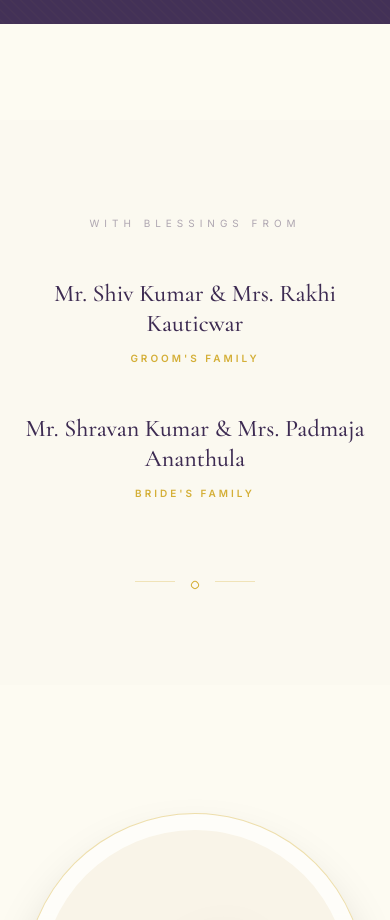
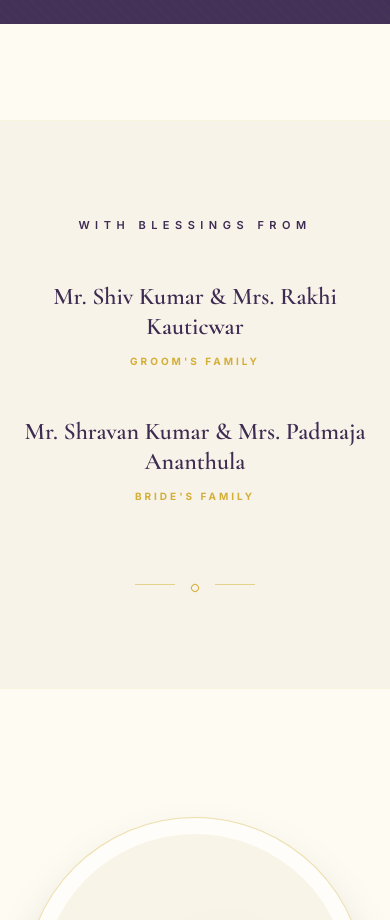
Before and after one commit to pruthvi2805/wedding-invite, a Next.js app: page / in a window 390 px wide. Shown: the part 820-1740 px from the top of the page. Built offline with nearby package versions, Linux system fonts and the light colour scheme.

Commit message:
UX Polish: Final fix for Hero sequence and Blessings visibility

```diff
--- a/src/app/page.tsx
+++ b/src/app/page.tsx
@@ -29,9 +29,9 @@ export default function Home() {
             <div className="relative bg-[#FDFBF2] py-24 md:py-32 space-y-32">
 
                 {/* Warmer Family Section - Separate Chapter */}
-                <section className="relative overflow-hidden">
-                    {/* Chapter Background */}
-                    <div className="absolute inset-0 bg-[#FAF7F0] opacity-50" />
+                <section className="relative overflow-hidden border-y border-gold/10">
+                    {/* Chapter Background - Solid, warmer cream to distinguish from other sections */}
+                    <div className="absolute inset-0 bg-[#F7F3E8]" />
 
                     <div className="relative z-10 max-w-4xl mx-auto px-6 py-24 text-center space-y-12">
                         <motion.div
@@ -40,29 +40,29 @@ export default function Home() {
                             viewport={{ once: true }}
                             className="space-y-8"
                         >
-                            <span className="text-[10px] uppercase tracking-[0.5em] text-[#3D2B52]/40 block font-sans">
+                            <span className="text-[11px] uppercase tracking-[0.5em] text-[#3D2B52] block font-sans font-semibold">
                                 With blessings from
                             </span>
 
                             <div className="grid md:grid-cols-2 gap-12 md:gap-4 items-start pt-4">
                                 <div className="space-y-3">
-                                    <p className="text-2xl md:text-3xl font-serif text-[#3D2B52] font-medium leading-tight">
+                                    <p className="text-2xl md:text-3xl font-serif text-[#3D2B52] font-semibold leading-tight">
                                         {groom.parents}
                                     </p>
-                                    <p className="text-[10px] uppercase tracking-[0.3em] text-gold font-sans font-semibold">
+                                    <p className="text-[10px] uppercase tracking-[0.3em] text-[#D4AF37] font-sans font-bold">
                                         Groom&apos;s Family
                                     </p>
                                 </div>
 
-                                <div className="hidden md:flex items-center justify-center opacity-20">
+                                <div className="hidden md:flex items-center justify-center opacity-30">
                                     <div className="h-12 w-[1px] bg-[#3D2B52]" />
                                 </div>
 
                                 <div className="space-y-3">
-                                    <p className="text-2xl md:text-3xl font-serif text-[#3D2B52] font-medium leading-tight">
+                                    <p className="text-2xl md:text-3xl font-serif text-[#3D2B52] font-semibold leading-tight">
                                         {bride.parents}
                                     </p>
-                                    <p className="text-[10px] uppercase tracking-[0.3em] text-gold font-sans font-semibold">
+                                    <p className="text-[10px] uppercase tracking-[0.3em] text-[#D4AF37] font-sans font-bold">
                                         Bride&apos;s Family
                                     </p>
                                 </div>
@@ -71,9 +71,9 @@ export default function Home() {
 
                         {/* Symbolic Divider */}
                         <div className="flex justify-center pt-8">
-                            <div className="w-10 h-[1px] bg-gold/30" />
+                            <div className="w-10 h-[1px] bg-gold/50" />
                             <div className="mx-4 w-2 h-2 rounded-full border border-gold rotate-45" />
-                            <div className="w-10 h-[1px] bg-gold/30" />
+                            <div className="w-10 h-[1px] bg-gold/50" />
                         </div>
                     </div>
                 </section>
```
